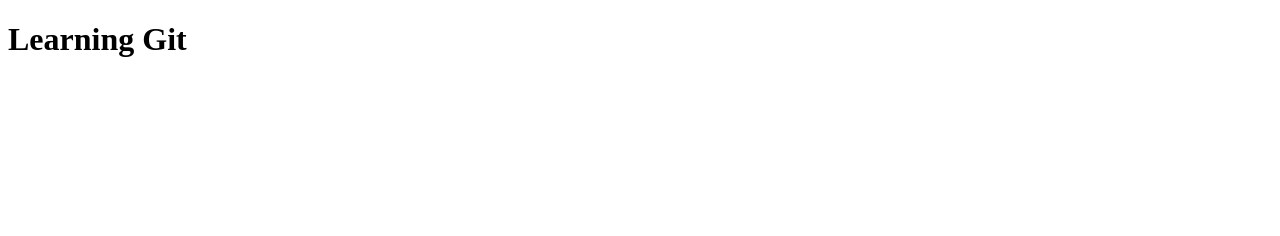
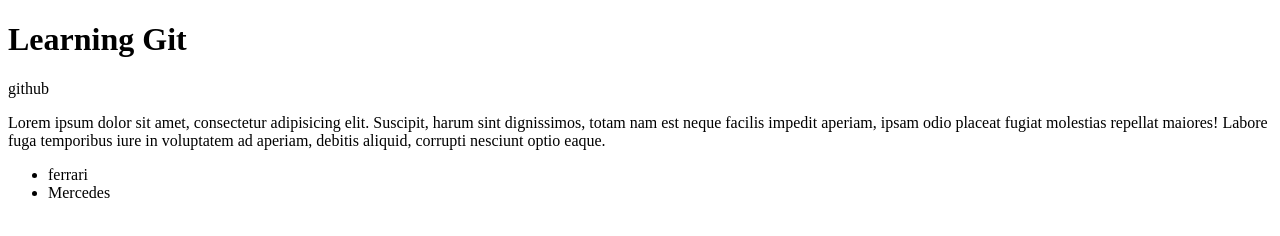
Before and after one commit to JoharyRANARIVAO/pizza, a plain HTML site: page index.html in a window 1280 px wide. Drawn offline with Linux system fonts and the light colour scheme.

Commit message:
change for more balise

```diff
--- a/index.html
+++ b/index.html
@@ -7,6 +7,15 @@
 </head>
 <body>
     <h1>Learning Git</h1>
-
+    <div class="section">github</div>
+    <p>
+        Lorem ipsum dolor sit amet, consectetur adipisicing elit. Suscipit, harum sint dignissimos, totam nam est neque facilis impedit aperiam, ipsam odio placeat fugiat molestias repellat maiores! Labore fuga temporibus iure in voluptatem ad aperiam, debitis aliquid, corrupti nesciunt optio eaque.
+    </p>
+    <nav>
+        <ul>
+            <li>ferrari</li>
+            <li>Mercedes</li>
+        </ul>
+    </nav>
 </body>
 </html>
```
